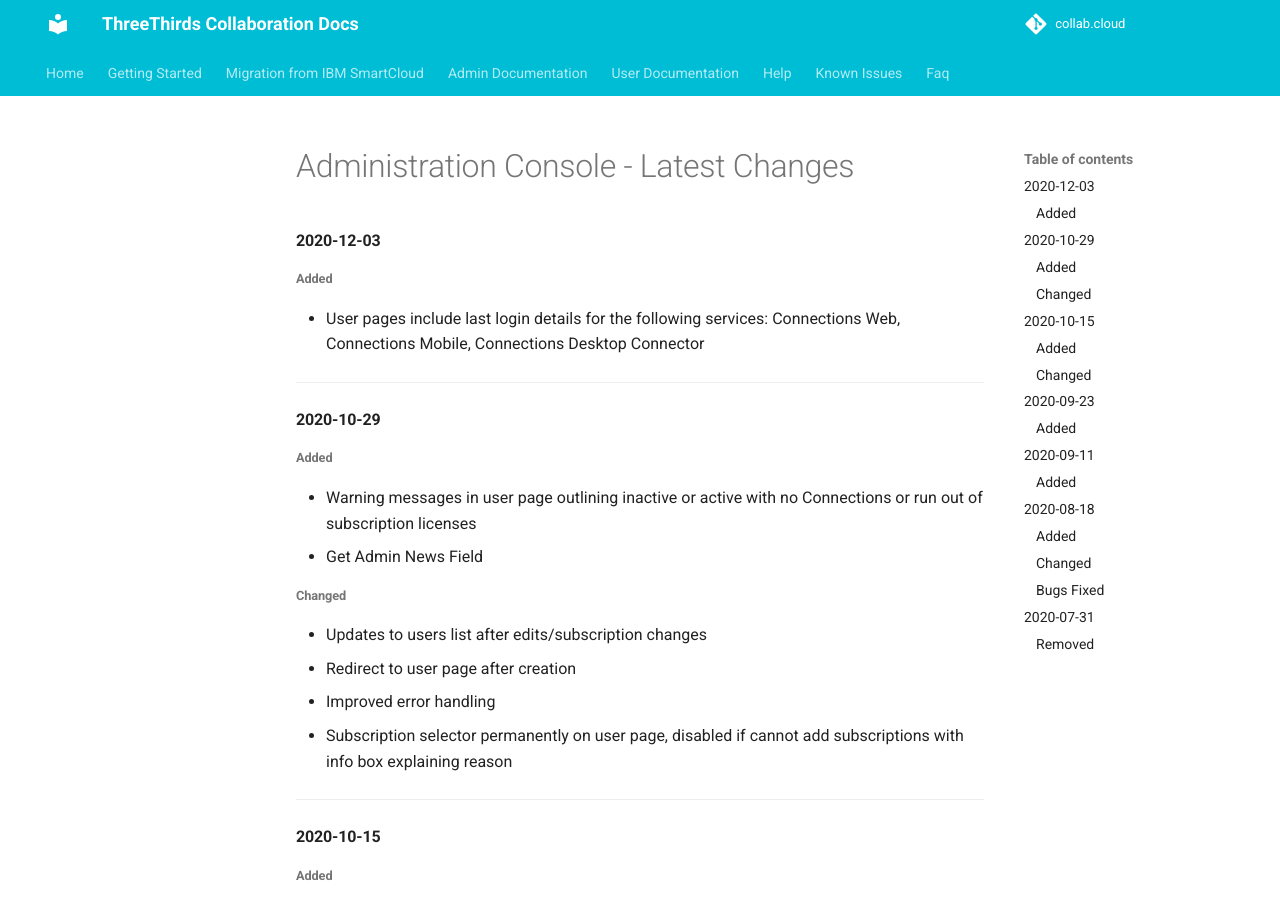
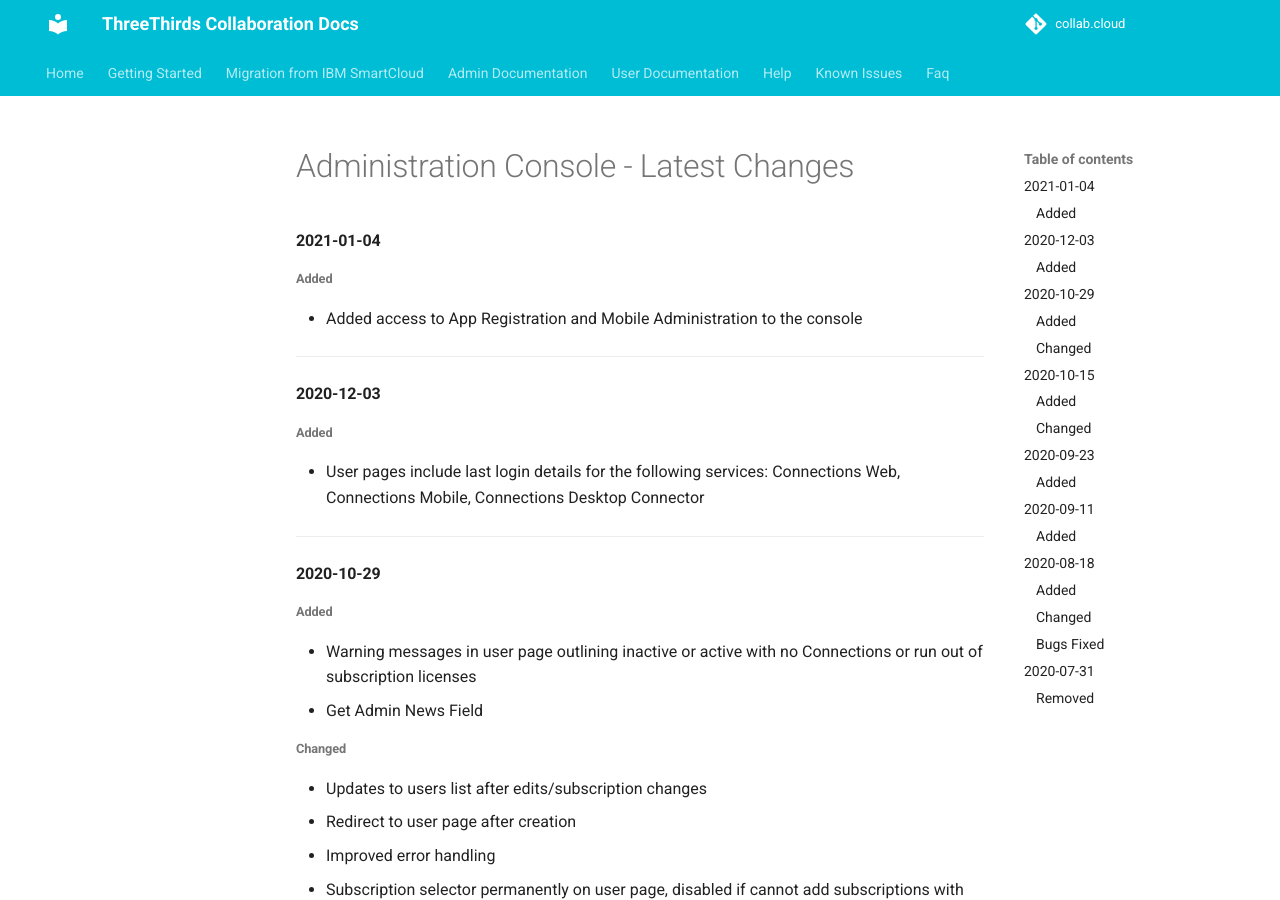
Before and after one commit to collabdotcloud/docs.collab.cloud, an MkDocs documentation site: the page built from docs/admin/admin-latest-changes.md, in a window 1280 px wide and 900 px high. Built offline with MkDocs 1.6.1 and Material for MkDocs 9.7.7, drawn with Linux system fonts in a browser that asks for light colours.

Commit message:
admin console update

```diff
--- a/docs/admin/admin-latest-changes.md
+++ b/docs/admin/admin-latest-changes.md
@@ -1,4 +1,12 @@
 # Administration Console - Latest Changes
+
+#### 2021-01-04
+
+###### Added
+
+- Added access to App Registration and Mobile Administration to the console
+
+---
 
 #### 2020-12-03
 
```
